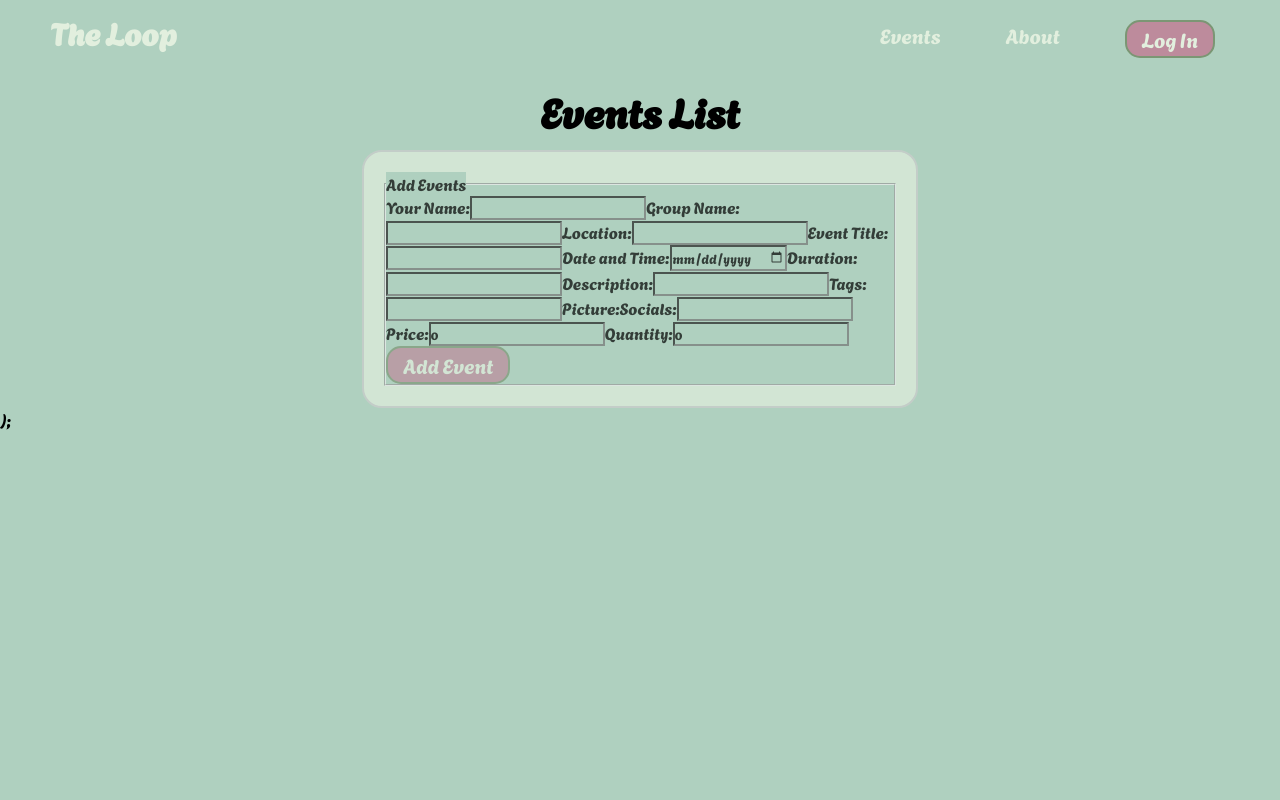
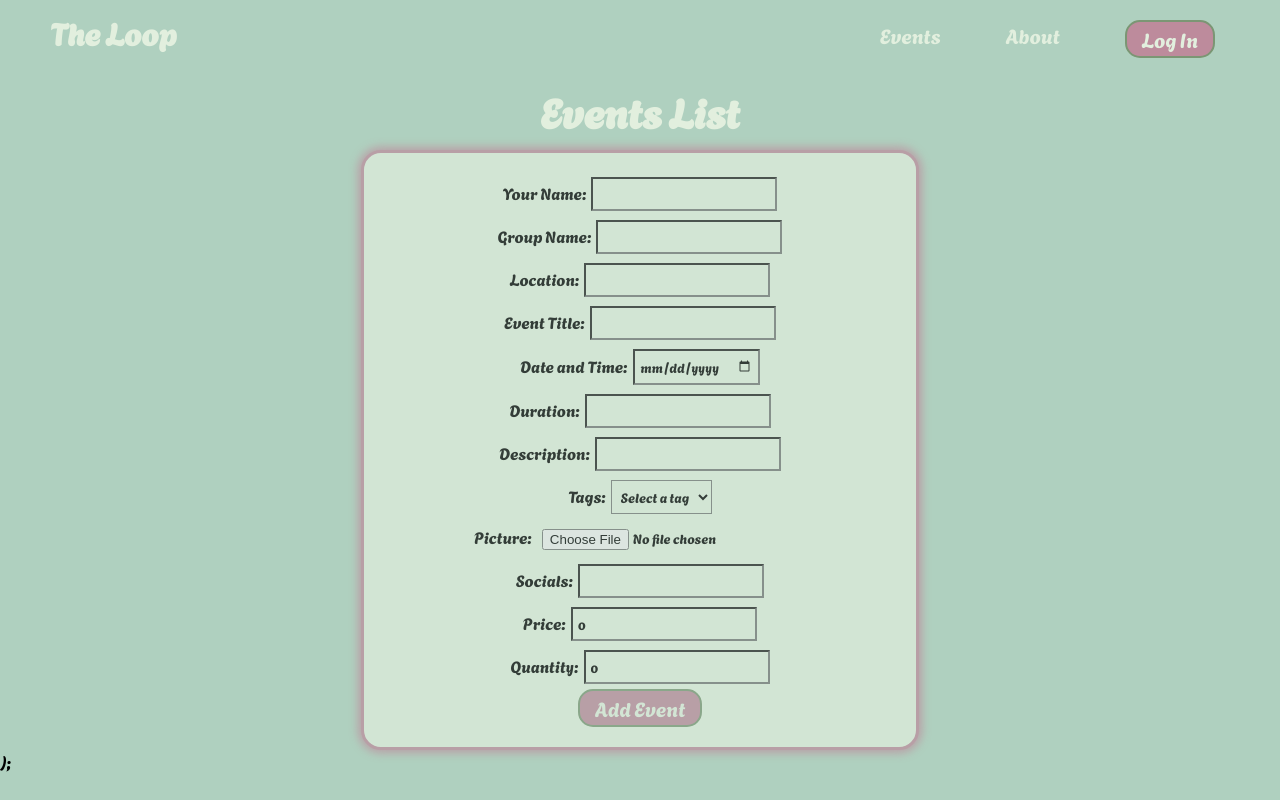
Before and after one commit to JonathanAlbertCross/The-Loop_Final-Project, a React (Vite) app in the folder client/: page /Events in a window 1280 px wide. Built offline with nearby package versions, Linux system fonts and the light colour scheme; no server answers.

Commit message:
form css layout fix

```diff
--- a/client/src/components/Form.css
+++ b/client/src/components/Form.css
@@ -5,19 +5,34 @@
 
 form {
   margin: 0 auto;
-  padding: 0;
+  padding: 20px;
   display: flex;
   flex-direction: column;
   align-items: center;
   margin-top: 10px;
   border: 2px solid #ccc;
   border-radius: 20px;
-  padding: 20px;
   background-color: #e2efde;
   width: 40%;
   opacity: 70%;
+  border: 3px solid #bd8b9c;
+  box-shadow: 0px 0px 10px 3px #bd8b9c;
 }
 
-form > input {
-  margin-top: 5px;
+label {
+  margin-bottom: 5px;
+  background-color: #e2efde;
 }
+
+input,
+select {
+  padding: 5px;
+  margin-top: 4px;
+  box-sizing: border-box;
+  background-color: #e2efde;
+}
+
+label > input,
+label > select {
+  margin-left: 5px;
+}
--- a/client/src/components/Form.jsx
+++ b/client/src/components/Form.jsx
@@ -11,8 +11,8 @@
     DateTime: "",
     Duration: "",
     Description: "",
-    FilterTags: [""],
-    PictureOptionUpload: "",
+    FilterTags: "",
+    PictureOptionUpload: null,
     SocialMediaLink: "",
     TicketPrice: 0,
     QuantityTickets: 0,
@@ -21,6 +21,8 @@
   function handleChange(event) {
     if (event.target.type === "checkbox") {
       setFormData({ ...formData, [event.target.name]: event.target.checked });
+    } else if (event.target.type === "file") {
+      setFormData({ ...formData, [event.target.name]: event.target.files[0] });
     } else {
       setFormData({ ...formData, [event.target.name]: event.target.value });
     }
@@ -44,8 +46,6 @@
 
   return (
     <form onSubmit={events?.title ? updateEvent : addEvents}>
-      <fieldset>
-        <legend>{events?.title ? "Update " : "Add "}Events</legend>
       <label htmlFor="organizerName">
         Your Name:
         <input
@@ -105,7 +105,7 @@
         Description:
         <input
           id="Description"
-            name=" Description"
+          name="Description"
           type="text"
           onChange={handleChange}
           value={formData.Description}
@@ -113,20 +113,26 @@
       </label>
       <label htmlFor="filterTags">
         Tags:
-          <input
+        <select
           id="FilterTags"
-            name=" FilterTags"
-            type="text"
+          name="FilterTags"
           onChange={handleChange}
           value={formData.FilterTags}
-          />
+        >
+          <option value="">Select a tag</option>
+          <option value="LGBT">LGBT</option>
+          <option value="women">Women</option>
+          <option value="disabled">Disabled</option>
+          <option value="other">Other</option>
+        </select>
       </label>
       <label htmlFor="pictureOptionUpload">
         Picture:
         <input
           id="PictureOptionUpload"
           name="PictureOptionUpload"
-            type="image"
+          type="file"
+          accept="image/*"
           onChange={handleChange}
           value={formData.PictureOptionUpload}
         />
@@ -163,7 +169,6 @@
         />
       </label>
       <button>Add Event</button>
-      </fieldset>
     </form>
   );
 }
--- /dev/null
+++ b/client/src/pages/eventsPage.css
@@ -0,0 +1,3 @@
+h2 {
+  color: #e2efde;
+}
--- a/client/src/pages/eventsPage.jsx
+++ b/client/src/pages/eventsPage.jsx
@@ -3,6 +3,7 @@
 import Event from "../components/Event";
 import EventList from "../components/eventList";
 import Form from "../components/Form";
+import "./eventsPage.css";
 
 export default function EventsPage() {
   const [events, setEvents] = useState([]);
```
Also changed, not shown: 1 other file (tests, documents, lock files or other folders). Lines whose indentation alone changed are shown as unchanged.
